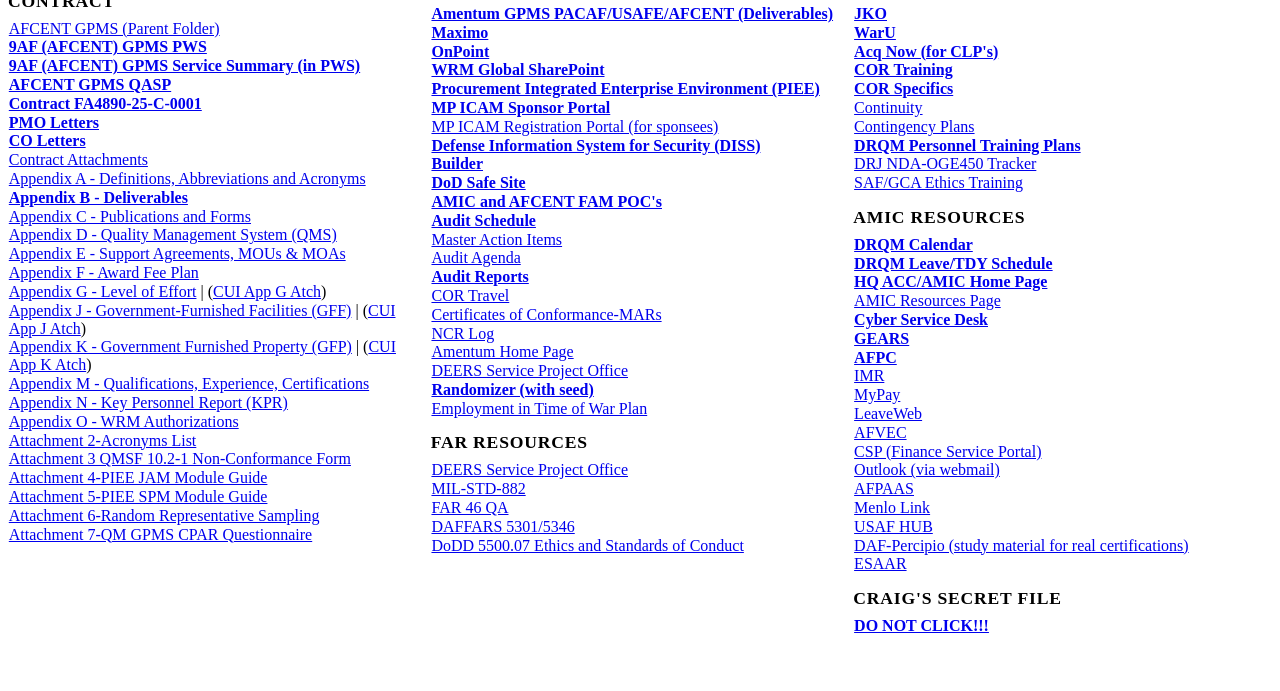
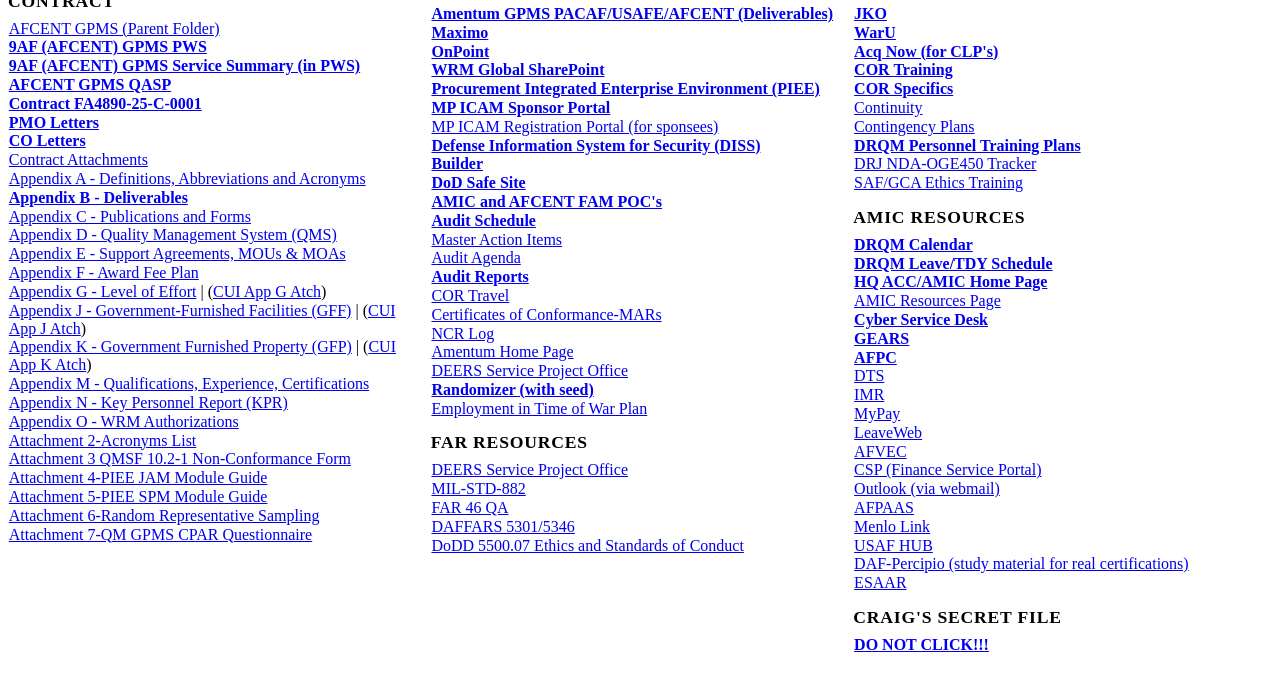
Before and after one commit to bruiz611/bruiz611.github.io, a plain HTML site: page index.html in a window 1280 px wide. Shown: the part 77-768 px from the top of the page. Drawn offline with Linux system fonts and the light colour scheme.

Commit message:
Update index.html
added DTS

```diff
--- a/index.html
+++ b/index.html
@@ -113,6 +113,7 @@
       <li><a href="https://usaf.dps.mil/sites/ACC-AMIC/CyberServiceDesk/" target="_blank" rel="noopener noreferrer"><strong>Cyber Service Desk</strong></a></li>
       <li><a href="https://gears.army.mil/" target="_blank" rel="noopener noreferrer"><strong>GEARS</strong></a></li>
       <li><a href="https://af.okta.mil/" target="_blank" rel="noopener noreferrer"><strong>AFPC</strong></a></li>
+      <li><a href="https://dtsproweb.defensetravel.osd.mil/dts-app/pubsite/all/view" target="_blank" rel="noopener noreferrer">DTS</a></li>
       <li><a href="https://asimsimr.health.mil/imr/MyImr.aspx" target="_blank" rel="noopener noreferrer">IMR</a></li>
       <li><a href="https://mypay.dfas.mil/#/" target="_blank" rel="noopener noreferrer">MyPay</a></li>
       <li><a href="https://leave.af.mil/login" target="_blank" rel="noopener noreferrer">LeaveWeb</a></li>
```
